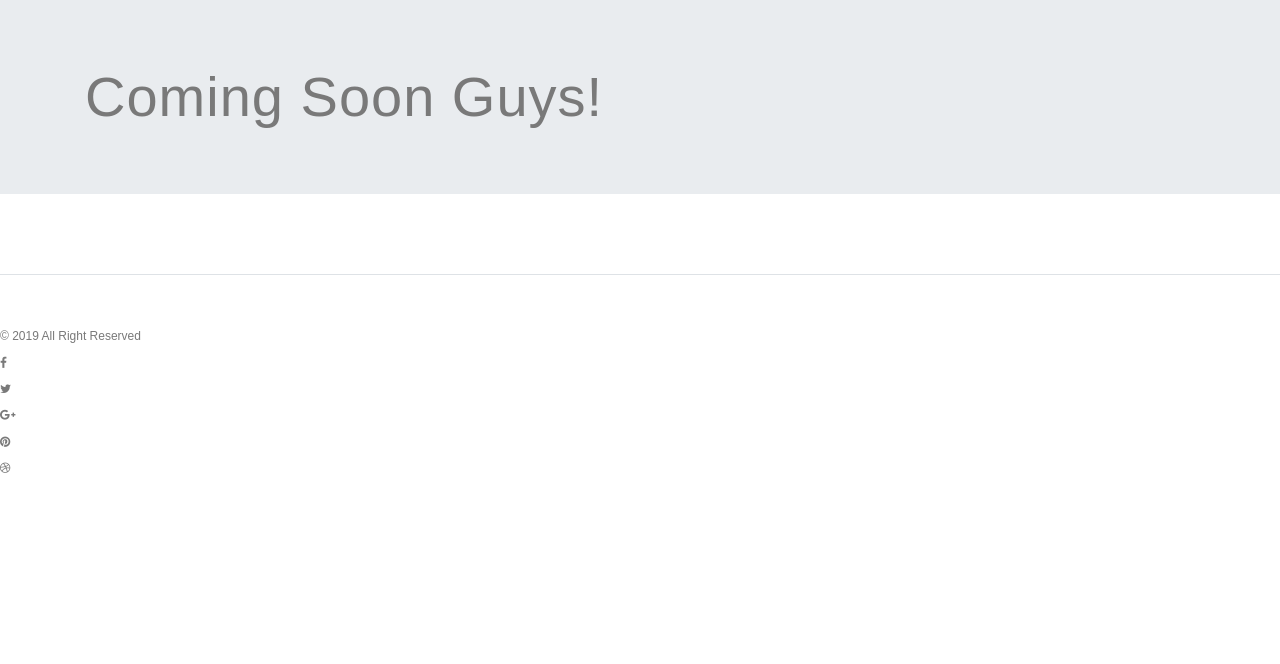
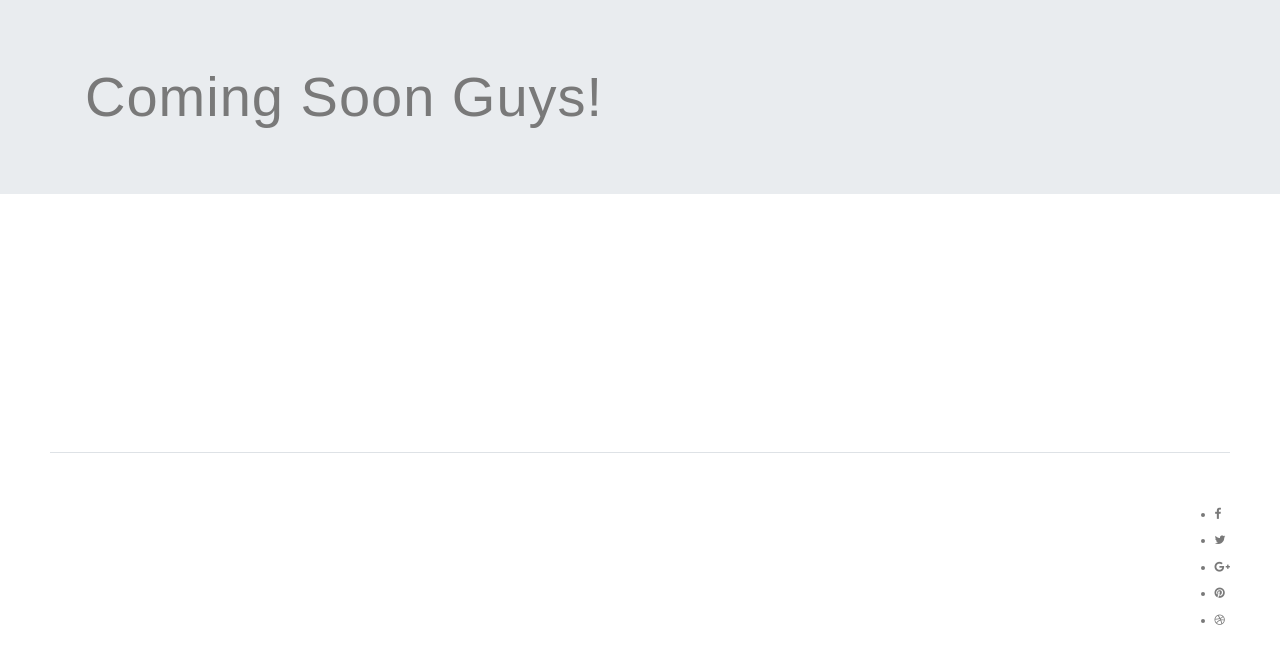
Before and after one commit to om-theme4all/om-theme4all.github.io, a PHP site: page / in a window 1280 px wide. Shown: the part 88-752 px from the top of the page. Run offline with PHP 8.4, Linux system fonts and the light colour scheme.

Commit message:
Update style.css

```diff
--- a/css/style.css
+++ b/css/style.css
@@ -184,5 +184,35 @@ h1, h2, h3, h4,
 /*End Common Styles*/
 
 /*=================================*/
-/*  02.Preloader
+/*  Preloader
 /*=================================*/
+
+
+
+
+/***
+
+====================================================================
+	Footer
+====================================================================
+
+***/
+.footer {
+	position: fixed;
+	right: 50px;
+	left: 50px;
+	bottom: 15px;
+	z-index: 999;
+}
+
+.footer .left-column {
+	float: left;
+}
+
+.footer .right-column {
+	float: right;
+}
+
+.footer .text {
+	color: #fff;
+}
```
